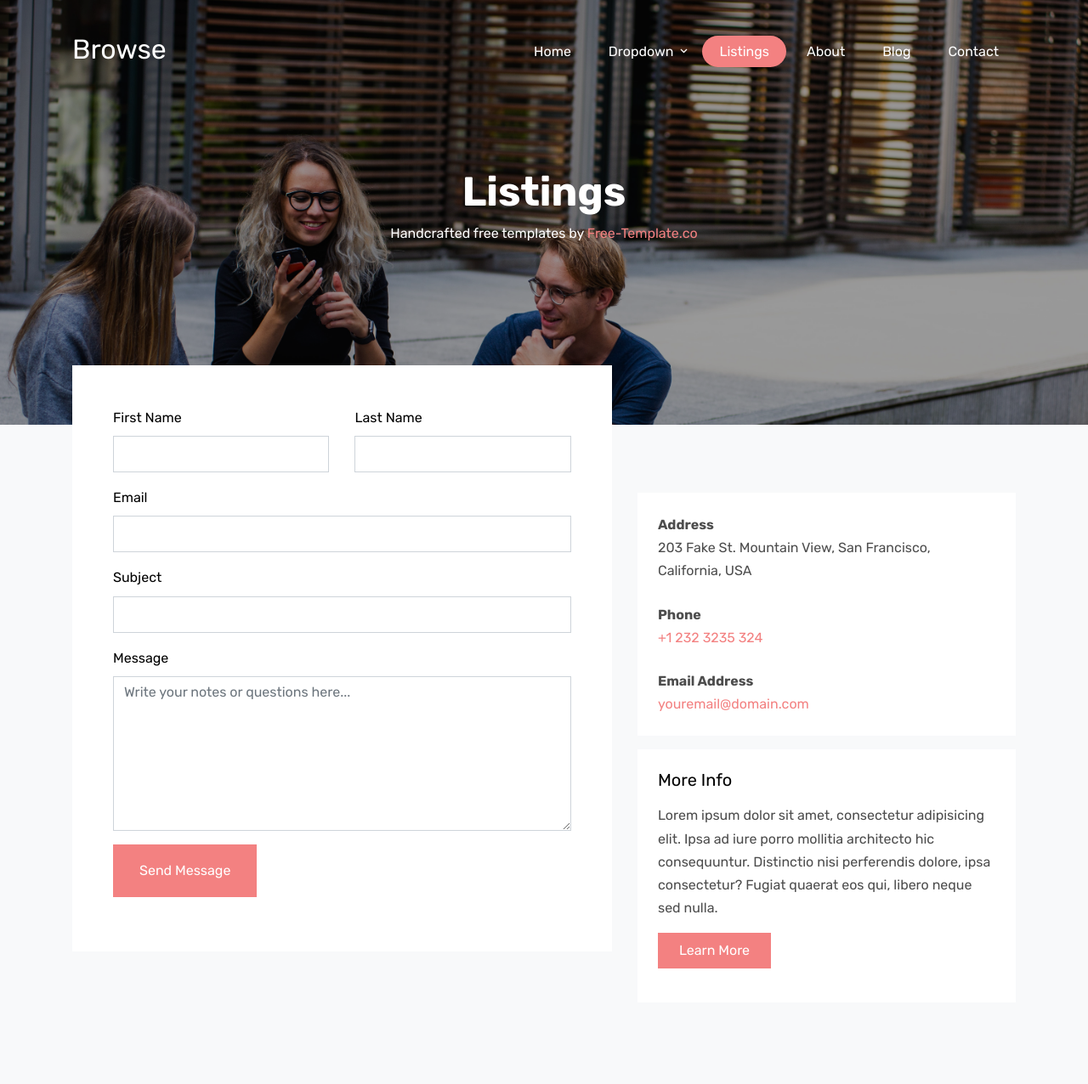
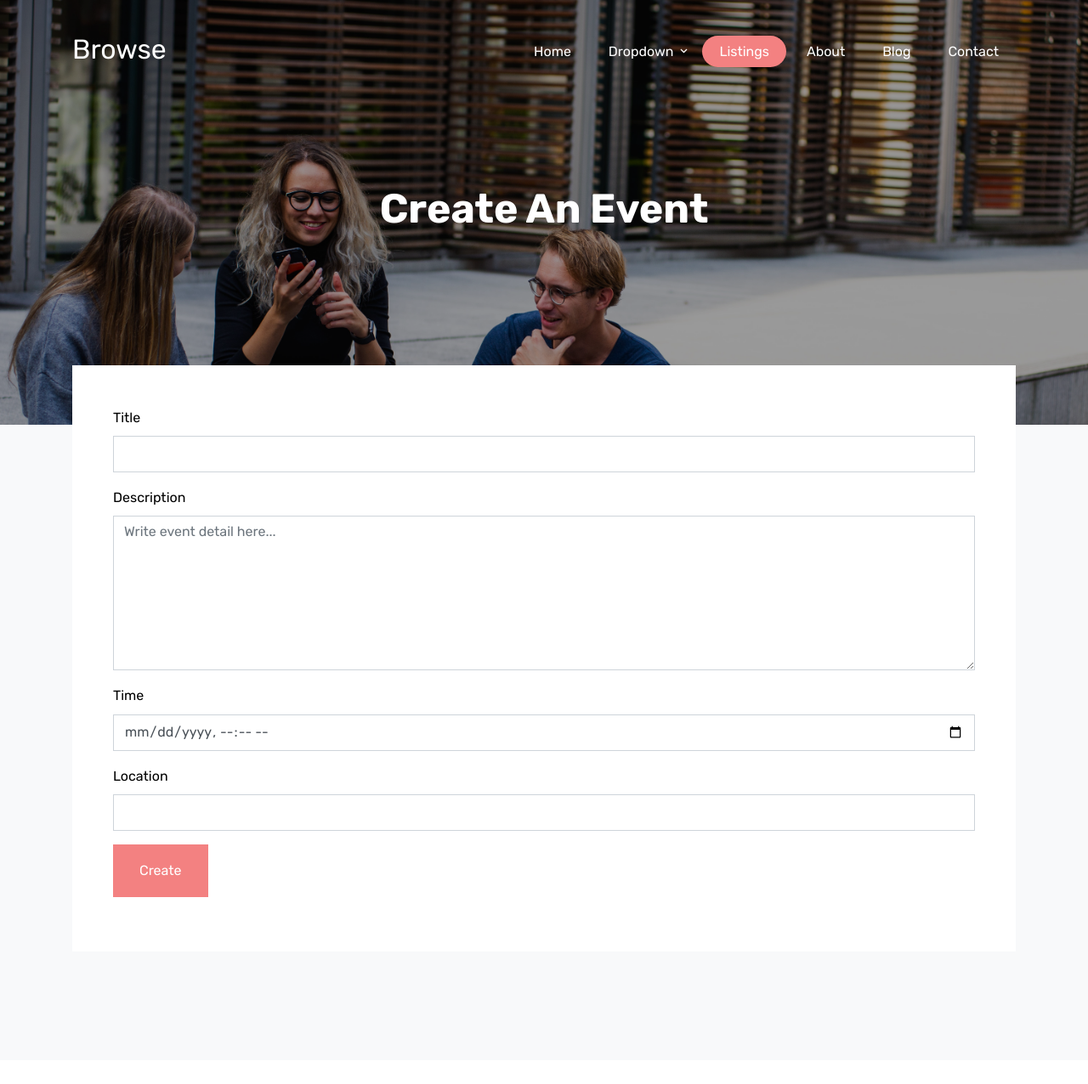
Before and after one commit to abduljalilmemon/Event-Management-System, a Django app: page /announcement in a window 1280 px wide. Shown: the whole page at 85% size. After the commit the page ends 1056 px from the top, so only its background shows below. Run offline with Django 5.2, Linux system fonts and the light colour scheme; some libraries are stand-ins or nearby versions; some web fonts are replaced.

Commit message:
updated create announcement page

```diff
--- a/app/templates/app/announcement.html
+++ b/app/templates/app/announcement.html
@@ -2,82 +2,70 @@
 {% block content %}
 {% load static %}
 
+<div class="site-blocks-cover inner-page-cover overlay"
+     style="background-image: url({% static '/app/images/img_01.jpg' %});" data-stellar-background-ratio="0.5">
+    <div class="container">
+        <div class="row align-items-center justify-content-center text-center">
+            <div class="col-md-10" data-aos="fade-up" data-aos-delay="400">
+                <div class="row justify-content-center">
+                    <div class="col-md-8 text-center">
+                        <h1>Create An Event</h1>
+                    </div>
+                </div>
+            </div>
+        </div>
+    </div>
+</div>
 <div class="site-section bg-light">
     <div class="container">
         <div class="row">
-            <div class="col-md-7 mb-5" data-aos="fade">
+            <div class="col-md-12 mb-5" data-aos="fade">
 
 
                 <form action="#" class="p-5 bg-white" style="margin-top: -150px;">
 
 
                     <div class="row form-group">
-                        <div class="col-md-6 mb-3 mb-md-0">
-                            <label class="text-black" for="fname">First Name</label>
-                            <input type="text" id="fname" class="form-control">
+                        <div class="col-md-12">
+                            <label class="text-black" for="title">Title</label>
+                            <input type="text" id="title" class="form-control">
                         </div>
-                        <div class="col-md-6">
-                            <label class="text-black" for="lname">Last Name</label>
-                            <input type="text" id="lname" class="form-control">
+                    </div>
+
+
+
+                    <div class="row form-group">
+                        <div class="col-md-12">
+                            <label class="text-black" for="description">Description</label>
+                            <textarea name="description" id="description" cols="30" rows="7" class="form-control"
+                                      placeholder="Write event detail here..."></textarea>
+                        </div>
+                    </div>
+
+                    <div class="row form-group">
+                        <div class="col-md-12">
+                            <label class="text-black" for="time">Time</label>
+                            <input type="datetime-local" id="time" class="form-control">
                         </div>
                     </div>
 
                     <div class="row form-group">
 
                         <div class="col-md-12">
-                            <label class="text-black" for="email">Email</label>
-                            <input type="email" id="email" class="form-control">
-                        </div>
-                    </div>
-
-                    <div class="row form-group">
-
-                        <div class="col-md-12">
-                            <label class="text-black" for="subject">Subject</label>
-                            <input type="subject" id="subject" class="form-control">
+                            <label class="text-black" for="location">Location</label>
+                            <input type="subject" id="location" class="form-control">
                         </div>
                     </div>
 
                     <div class="row form-group">
                         <div class="col-md-12">
-                            <label class="text-black" for="message">Message</label>
-                            <textarea name="message" id="message" cols="30" rows="7" class="form-control"
-                                      placeholder="Write your notes or questions here..."></textarea>
-                        </div>
-                    </div>
-
-                    <div class="row form-group">
-                        <div class="col-md-12">
-                            <input type="submit" value="Send Message" class="btn btn-primary btn-md text-white">
+                            <input type="submit" value="Create" class="btn btn-primary btn-md text-white">
                         </div>
                     </div>
 
 
                 </form>
             </div>
-            <div class="col-md-5" data-aos="fade" data-aos-delay="100">
-
-                <div class="p-4 mb-3 bg-white">
-                    <p class="mb-0 font-weight-bold">Address</p>
-                    <p class="mb-4">203 Fake St. Mountain View, San Francisco, California, USA</p>
-
-                    <p class="mb-0 font-weight-bold">Phone</p>
-                    <p class="mb-4"><a href="#">+1 232 3235 324</a></p>
-
-                    <p class="mb-0 font-weight-bold">Email Address</p>
-                    <p class="mb-0"><a href="#">youremail@domain.com</a></p>
-
-                </div>
-
-                <div class="p-4 mb-3 bg-white">
-                    <h3 class="h5 text-black mb-3">More Info</h3>
-                    <p>Lorem ipsum dolor sit amet, consectetur adipisicing elit. Ipsa ad iure porro mollitia architecto
-                        hic consequuntur. Distinctio nisi perferendis dolore, ipsa consectetur? Fugiat quaerat eos qui,
-                        libero neque sed nulla.</p>
-                    <p><a href="#" class="btn btn-primary px-4 py-2 text-white">Learn More</a></p>
-                </div>
-
-            </div>
         </div>
     </div>
 </div>
--- a/app/templates/app/blank.html
+++ b/app/templates/app/blank.html
@@ -111,28 +111,6 @@ RSS Feed: https://feeds.feedburner.com/Free-templateco
 
 </header>
 
-
-<div class="site-blocks-cover inner-page-cover overlay"
-     style="background-image: url({% static '/app/images/img_01.jpg' %});" data-stellar-background-ratio="0.5">
-    <div class="container">
-        <div class="row align-items-center justify-content-center text-center">
-
-            <div class="col-md-10" data-aos="fade-up" data-aos-delay="400">
-
-
-                <div class="row justify-content-center">
-                    <div class="col-md-8 text-center">
-                        <h1>Listings</h1>
-                        <p data-aos="fade-up" data-aos-delay="100">Handcrafted free templates by <a
-                                href="https://free-template.co/" target="_blank">Free-Template.co</a></p>
-                    </div>
-                </div>
-
-
-            </div>
-        </div>
-    </div>
-</div>
 <section id="main-content">
     <section class="wrapper">
         {% block content %}
```
